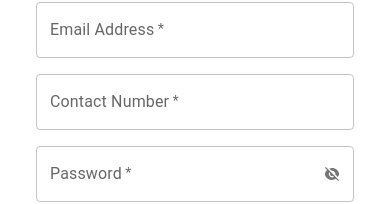
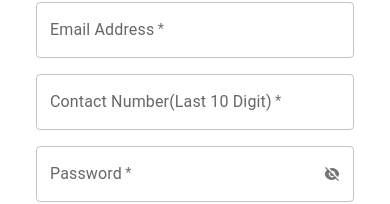
Before and after one commit to Elman7/banglabazar, a React (Create React App) app in the folder frontend/: page /register in a window 390 px wide. Shown: the part 344-548 px from the top of the page. Built offline with nearby package versions, Linux system fonts and the light colour scheme.

Commit message:
mobile number problem

```diff
--- a/frontend/src/Auth/Register/Register.jsx
+++ b/frontend/src/Auth/Register/Register.jsx
@@ -144,7 +144,7 @@ const Register = () => {
                   required
                   fullWidth
                   id="phoneNumber"
-                  label="Contact Number"
+                  label="Contact Number(Last 10 Digit)"
                   name="phoneNumber"
                   value={credentials.phoneNumber}
                   onChange={handleOnChange}
```
